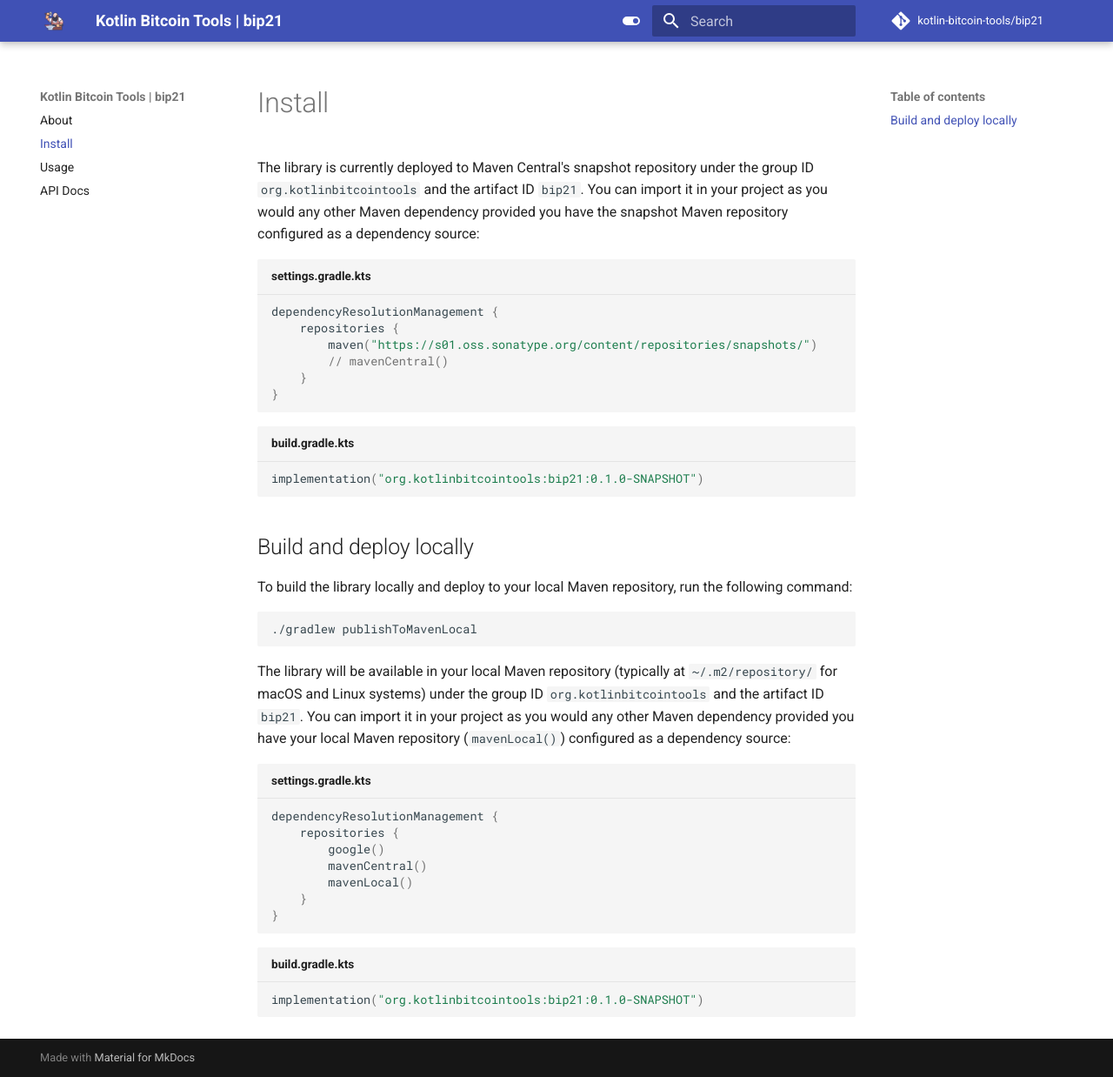
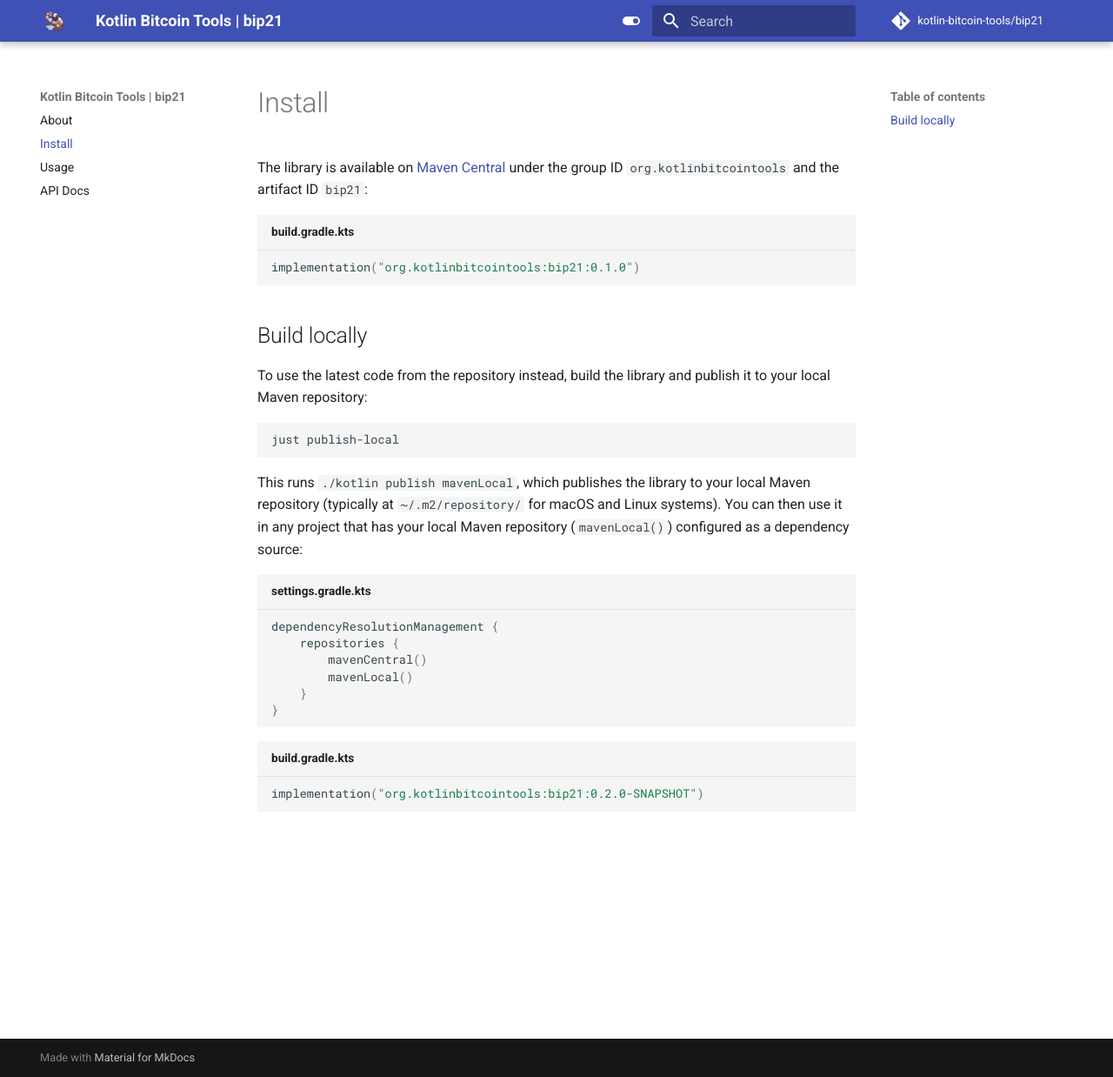
Before and after one commit to kotlin-bitcoin-tools/bip21, an MkDocs documentation site: the page built from docs/install.md, in a window 1280 px wide and 1238 px high. Shown: the whole window at 87% size. Built offline with MkDocs 1.6.1 and Material for MkDocs 9.7.7, drawn with Linux system fonts in a browser that asks for light colours; comment, search, counter and statistics services are not loaded.

Commit message:
Update install instructions for kotlin-toolchain and fix errors in the usage docs

````diff
--- a/docs/install.md
+++ b/docs/install.md
@@ -1,30 +1,22 @@
 # Install
-The library is currently deployed to Maven Central's snapshot repository under the group ID `org.kotlinbitcointools` and the artifact ID `bip21`. You can import it in your project as you would any other Maven dependency provided you have the snapshot Maven repository configured as a dependency source:
+The library is available on [Maven Central](https://central.sonatype.com/artifact/org.kotlinbitcointools/bip21) under the group ID `org.kotlinbitcointools` and the artifact ID `bip21`:
+
+```kotlin title="build.gradle.kts"
+implementation("org.kotlinbitcointools:bip21:0.1.0")
+```
+
+## Build locally
+To use the latest code from the repository instead, build the library and publish it to your local Maven repository:
+
+```shell
+just publish-local
+```
+
+This runs `./kotlin publish mavenLocal`, which publishes the library to your local Maven repository (typically at `~/.m2/repository/` for macOS and Linux systems). You can then use it in any project that has your local Maven repository (`mavenLocal()`) configured as a dependency source:
 
 ```kotlin title="settings.gradle.kts"
 dependencyResolutionManagement {
     repositories {
-        maven("https://s01.oss.sonatype.org/content/repositories/snapshots/")
-        // mavenCentral()
-    }
-}
-```
-
-```kotlin title="build.gradle.kts"
-implementation("org.kotlinbitcointools:bip21:0.1.0-SNAPSHOT")
-```
-
-## Build and deploy locally
-To build the library locally and deploy to your local Maven repository, run the following command:
-```shell
-./gradlew publishToMavenLocal
-```
-
-The library will be available in your local Maven repository (typically at `~/.m2/repository/` for macOS and Linux systems) under the group ID `org.kotlinbitcointools` and the artifact ID `bip21`. You can import it in your project as you would any other Maven dependency provided you have your local Maven repository (`mavenLocal()`) configured as a dependency source:
-```kotlin title="settings.gradle.kts"
-dependencyResolutionManagement {
-    repositories {
-        google()
         mavenCentral()
         mavenLocal()
     }
@@ -32,8 +24,5 @@ dependencyResolutionManagement {
 ```
 
 ```kotlin title="build.gradle.kts"
-implementation("org.kotlinbitcointools:bip21:0.1.0-SNAPSHOT")
+implementation("org.kotlinbitcointools:bip21:0.2.0-SNAPSHOT")
 ```
-
-[BIP-0021]: https://github.com/bitcoin/bips/blob/master/bip-0021.mediawiki
-[issues]: https://github.com/kotlin-bitcoin-tools/bip21/issues
````
Also changed, not shown: README.md (+22 -35 lines), docs/usage.md (+2 -2 lines).
